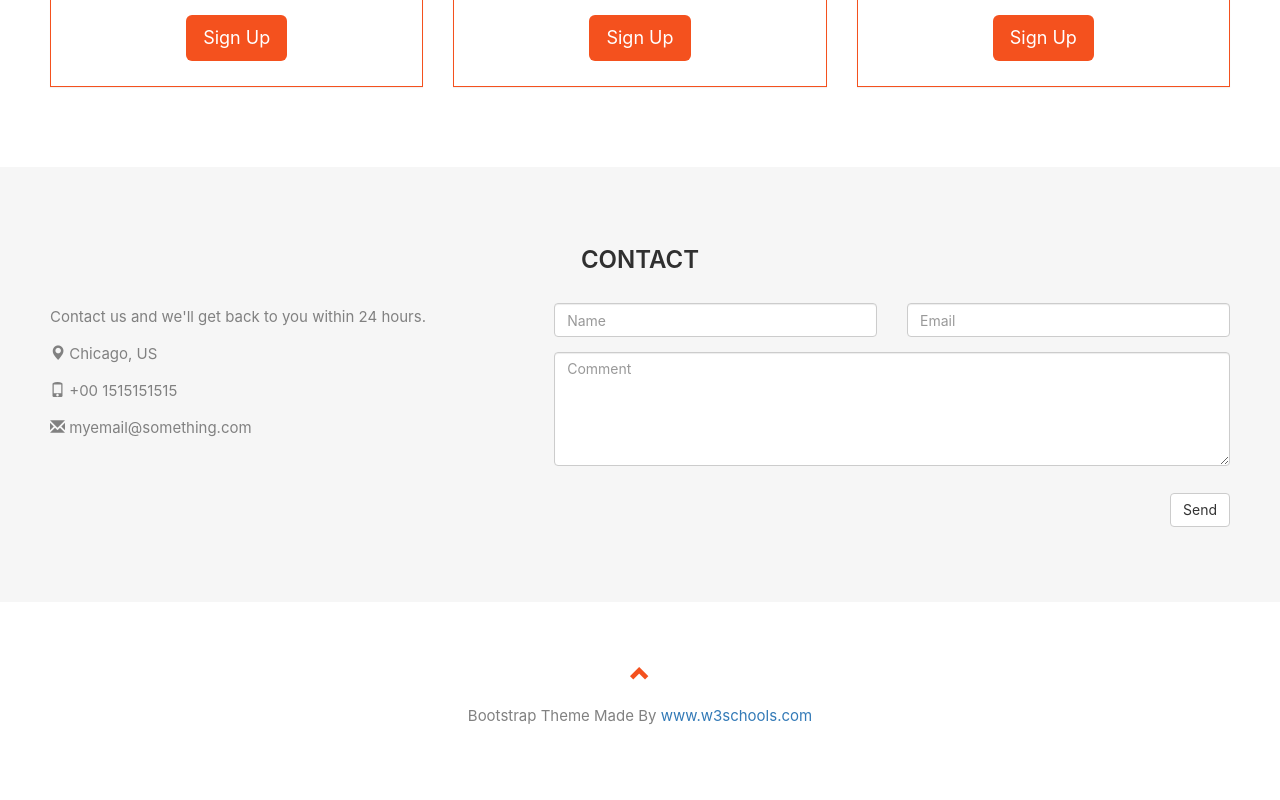
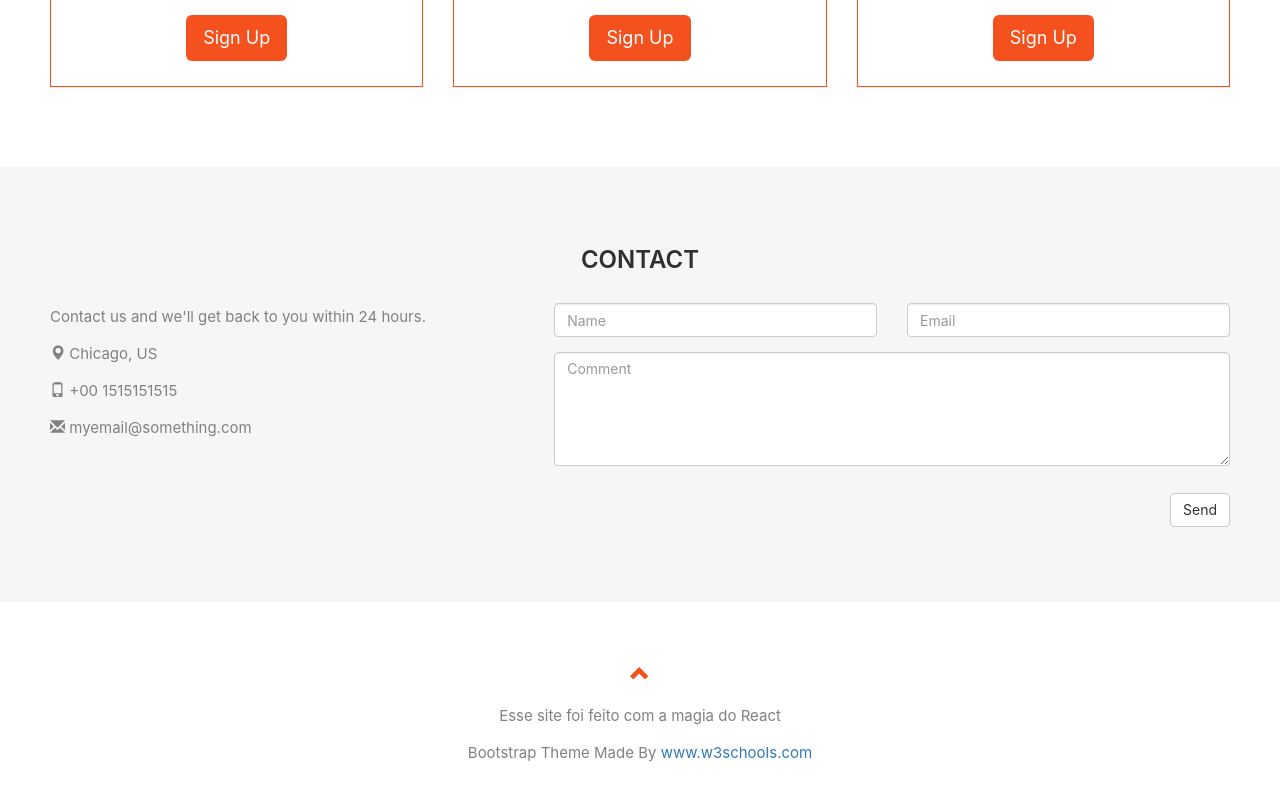
Before and after one commit to lbarbosssa/cursoReact, a React (Create React App) app in the folder company/: page / in a window 1280 px wide. Shown: the part 3825-4625 px from the top of the page. Built offline with nearby package versions, Linux system fonts and the light colour scheme.

Commit message:
Criando o componente do rodape

```diff
--- a/company/src/App.js
+++ b/company/src/App.js
@@ -1,11 +1,14 @@
 import React, { Component } from 'react';
+
 import Site from './Site';
+import Rodape from './componentes/Rodape'
 
 class App extends Component {
   render() {
     return (
       <div className="App">
         <Site />
+        <Rodape />
       </div>
     );
   }
--- a/company/src/Site.js
+++ b/company/src/Site.js
@@ -267,12 +267,6 @@ const Site = props => {
             </div>
             </div>
 
-            <footer className='container-fluid text-center'>
-            <a href='#myPage' title='To Top'>
-                <span className='glyphicon glyphicon-chevron-up'></span>
-            </a>
-            <p>Bootstrap Theme Made By <a href='https://www.w3schools.com' title='Visit w3schools'>www.w3schools.com</a></p>
-            </footer>
         </div>
     )
 }
--- /dev/null
+++ b/company/src/componentes/Rodape.js
@@ -0,0 +1,15 @@
+import React from "react";
+
+const Rodape = props => {
+    return (
+        <footer className='container-fluid text-center'>
+            <a href='#myPage' title='To Top'>
+                <span className='glyphicon glyphicon-chevron-up'></span>
+            </a>
+            <p>Esse site foi feito com a magia do React</p>
+            <p>Bootstrap Theme Made By <a href='https://www.w3schools.com' title='Visit w3schools'>www.w3schools.com</a></p>
+        </footer>
+    )
+}
+
+export default Rodape
```
